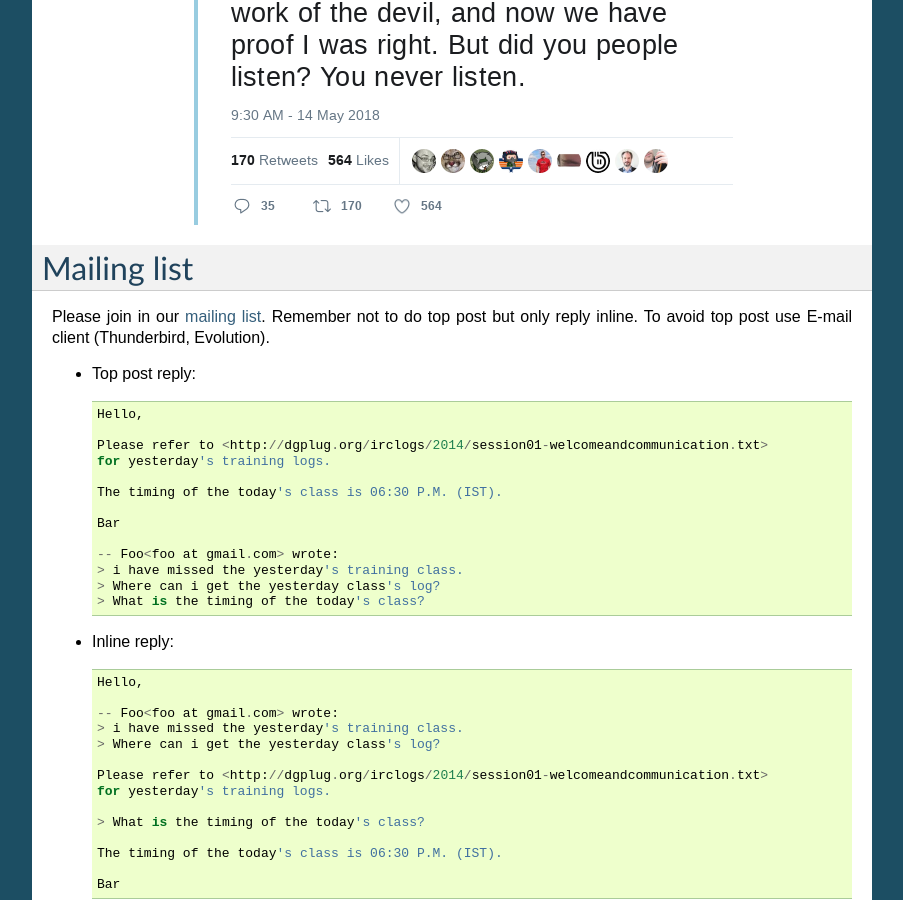
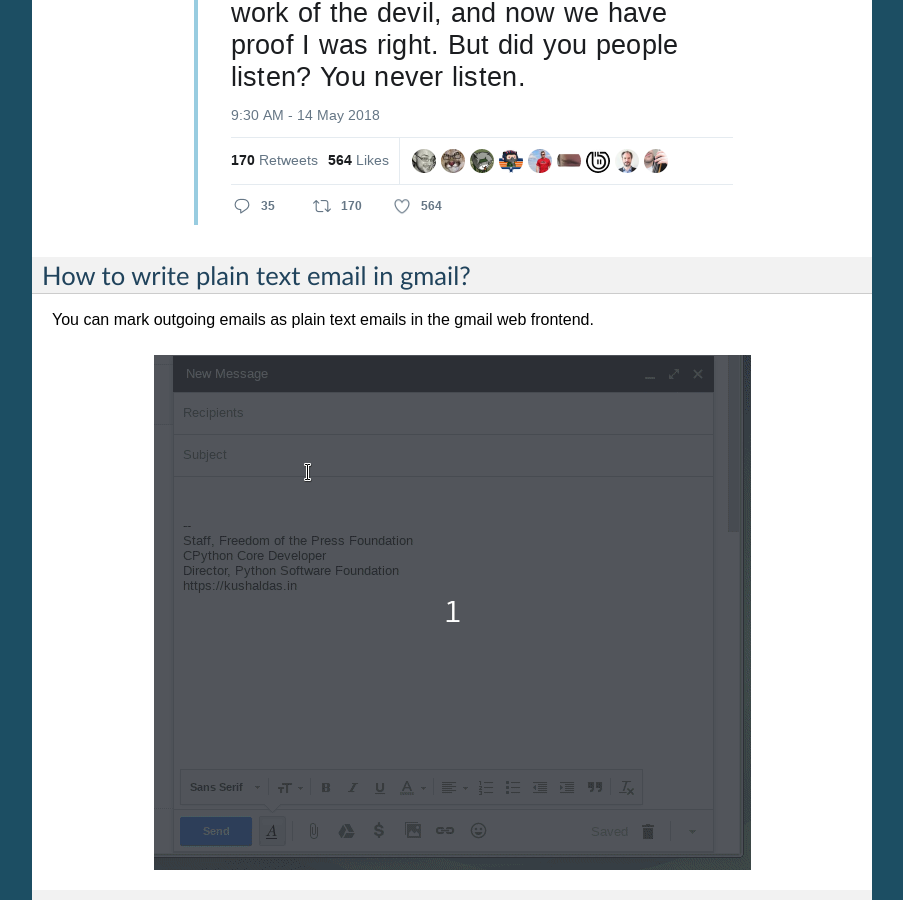
Before and after one commit to kushaldas/summertraining, a Sphinx documentation site: the page built from docs/communication.rst, in a window 1280 px wide and 900 px high, scrolled down 1141 px. Shown: the whole window, without its empty margins (198-1101 px from the left). Built offline with Sphinx 7.4.7, drawn with Linux system fonts in a browser that asks for light colours; some of the changed text lies outside the part shown.

Commit message:
Shows plain text email from gmail

```diff
--- a/docs/communication.rst
+++ b/docs/communication.rst
@@ -59,6 +59,13 @@
 
 .. figure:: img/matt_blaze_html.png
 
+
+How to write plain text email in gmail?
+----------------------------------------
+
+You can mark outgoing emails as plain text emails in the gmail web frontend.
+
+.. figure:: img/gmail_plain_text.gif
 
 Mailing list
 =============
```
Also changed, not shown: docs/img/gmail_plain_text.gif (added).
